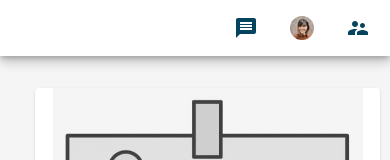
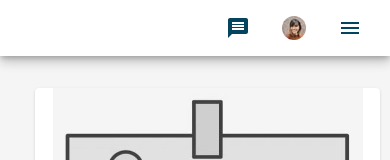
Before and after one commit to kiarashmhn/DocumentTranslation-FrontEnd, a React (Create React App) app: page /c in a window 390 px wide. Shown: the top 160 px of the page. Built offline with nearby package versions, Linux system fonts and the light colour scheme; a web font is replaced by a local one.

Commit message:
- Add Mobile Side Drawer On Dashboard

```diff
--- a/src/logged_in/components/navigation/NavBar.js
+++ b/src/logged_in/components/navigation/NavBar.js
@@ -2,6 +2,7 @@ import React, { Fragment, Component } from "react";
 import { Link } from "react-router-dom";
 import PropTypes from "prop-types";
 import classNames from "classnames";
+import MenuIcon from "@material-ui/icons/Menu";
 import {
   AppBar,
   Toolbar,
@@ -23,7 +24,6 @@ import {
 import DashboardIcon from "@material-ui/icons/Dashboard";
 import AddShoppingCartIcon from "@material-ui/icons/AddShoppingCart";
 import PowerSettingsNewIcon from "@material-ui/icons/PowerSettingsNew";
-import SupervisorAccountIcon from "@material-ui/icons/SupervisorAccount";
 import MessagePopperButton from "./MessagePopperButton";
 import NavigationDrawer from "../../../shared/components/NavigationDrawer";
 import theme from "../../../theme";
@@ -156,10 +156,6 @@ class NavBar extends Component {
     this.setIsMobileOpen(false);
   };
 
-  openDrawer = () => {
-    this.setIsSideDrawerOpen(true);
-  };
-
   render() {
     let menuItems = [
       {
@@ -263,14 +259,18 @@ class NavBar extends Component {
                   />
                 )}
               </ListItem>
+              <Hidden smUp>
+                <Box mr={1}>
+                  <IconButton
+                    aria-label="Open Navigation"
+                    onClick={this.openMobileDrawer}
+                    color="primary"
+                  >
+                    <MenuIcon />
+                  </IconButton>
+                </Box>
+              </Hidden>
             </Box>
-            <IconButton
-              onClick={this.openDrawer}
-              color="primary"
-              aria-label="Open Sidedrawer"
-            >
-              <SupervisorAccountIcon />
-            </IconButton>
           </Toolbar>
         </AppBar>
         <Hidden xsDown>
@@ -326,8 +326,8 @@ class NavBar extends Component {
             icon: element.icon.mobile,
             onClick: element.onClick
           }))}
-          anchor="left"
-          open={this.isMobileOpen}
+          anchor="right"
+          open={this.state.isMobileOpen}
           selectedItem={this.props.selectedTab}
           onClose={this.closeMobileDrawer}
         />
```
